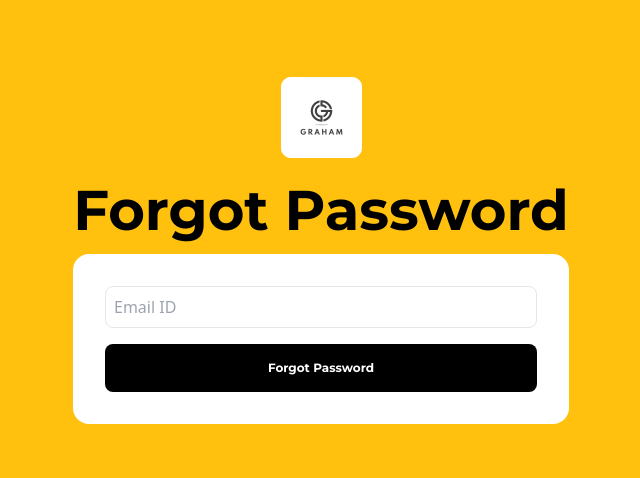
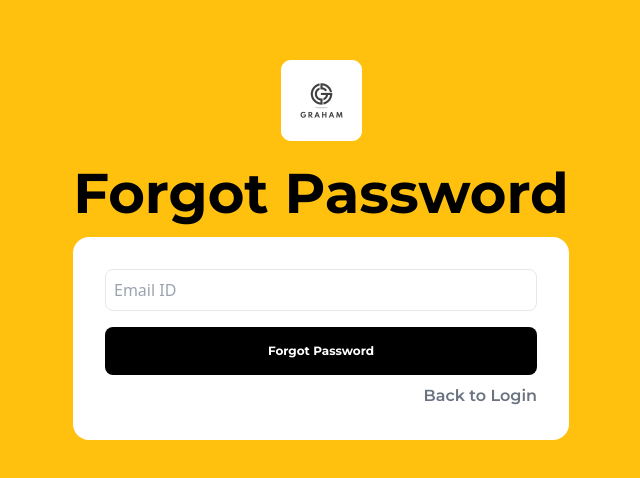
Before and after one commit to dev-atif/LocalTools_Tailwind, a React (Vite) app: page /ForgetPassword in a window 1280 px wide. Shown: the part 150-628 px from the top of the page, without its empty margins (319-959 px from the left). Built offline with nearby package versions, Linux system fonts and the light colour scheme.

Commit message:
Updated some files

```diff
--- a/src/Pages/LogIn & Registration/ForgetPassword.jsx
+++ b/src/Pages/LogIn & Registration/ForgetPassword.jsx
@@ -67,9 +67,11 @@ const ForgetPassword = () => {
             <div className="bg-white md:p-8 p-4 rounded-2xl mt-6 ]">
               <div>
                 <FormInput
+                type={'email'}
                   placeholder={"Email ID"}
                   onChange={(e) => {
                     setEmail(e.target.value);
+
                   }}
                 />
               </div>
@@ -84,6 +86,9 @@ const ForgetPassword = () => {
                   </button>
 
               </div>
+              <div className="mt-2 text-end" >
+                <Link to={'/Login'} className="font-Mont font-semibold text-gray-500">Back to Login</Link>
+              </div>
             </div>
           </div>
         </div>
--- a/src/Pages/LogIn & Registration/Signin.jsx
+++ b/src/Pages/LogIn & Registration/Signin.jsx
@@ -128,6 +128,7 @@ const Signin = () => {
                         name="email"
                         placeholder={"Enter email"}
                         onBlur={Formik.handleBlur}
+                         type={"email"}
                       />
                       {Formik.errors.email && Formik.touched.email ? (
                         <>
```
